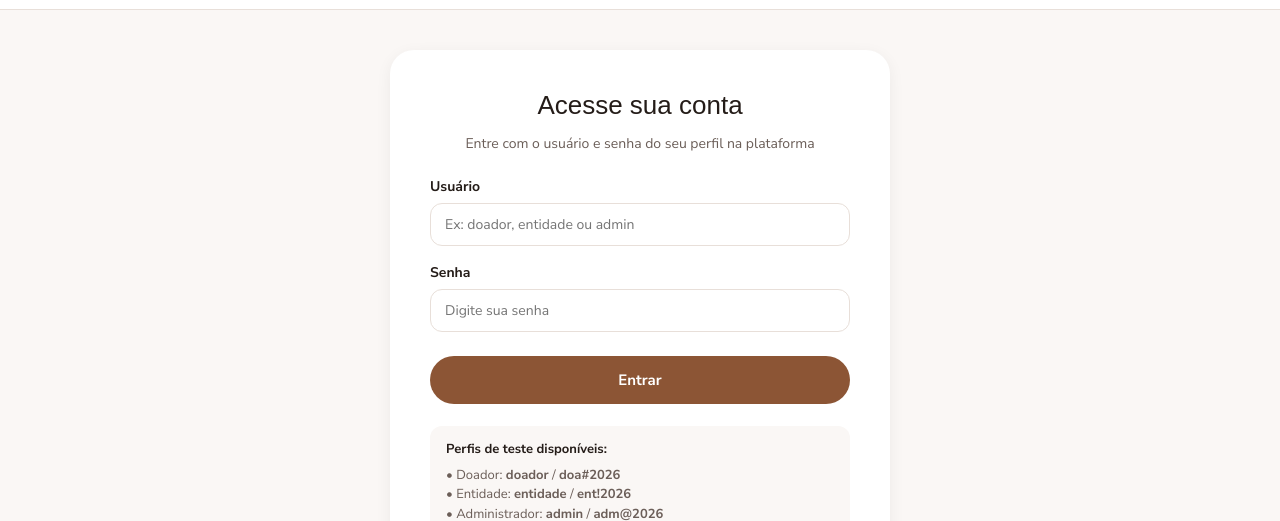
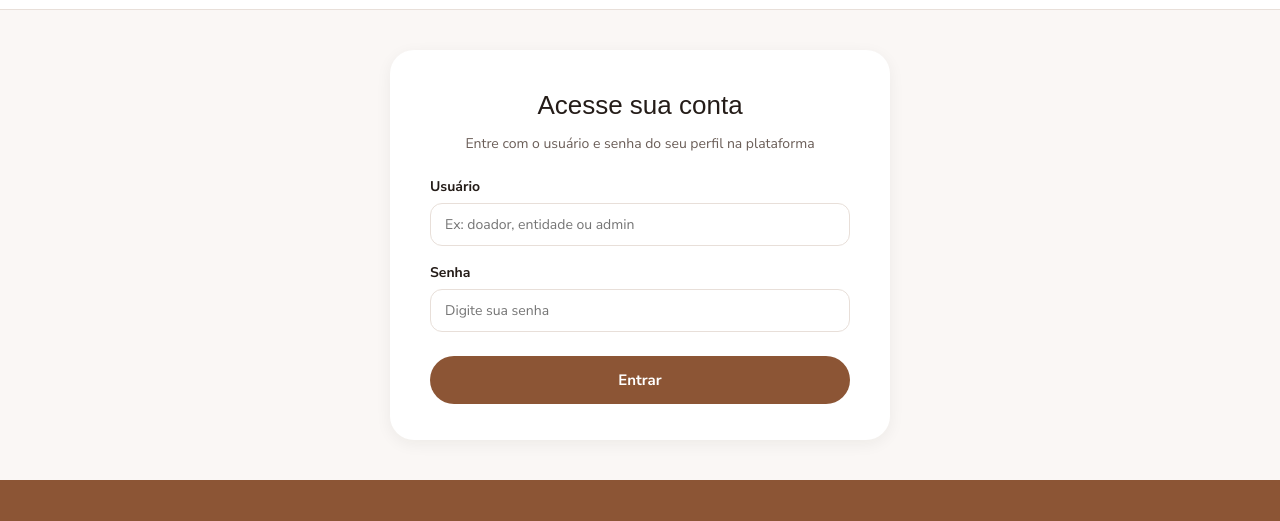
Before and after one commit to sandroscj/abraco-web, a plain HTML site: page index.html in a window 1280 px wide. Shown: the part 64-585 px from the top of the page. Drawn offline with Linux system fonts and the light colour scheme; a web font is replaced by a local one.

Commit message:
chore: remove caixa de credenciais de teste da tela de login [skip netlify]

```diff
--- a/index.html
+++ b/index.html
@@ -140,13 +140,6 @@
 
           <button type="submit" class="botao botao-primario botao-grande" style="width:100%; margin-top:8px;">Entrar</button>
         </form>
-
-        <div style="margin-top:22px; background-color:#FAF7F5; padding:14px 16px; border-radius:12px; font-size:13px; color:#6B5E58;">
-          <strong style="color:#241C18; display:block; margin-bottom:6px;">Perfis de teste disponíveis:</strong>
-          <div>• Doador: <strong>doador</strong> / <strong>doa#2026</strong></div>
-          <div>• Entidade: <strong>entidade</strong> / <strong>ent!2026</strong></div>
-          <div>• Administrador: <strong>admin</strong> / <strong>adm@2026</strong></div>
-        </div>
       </div>
     </section>
 
```
